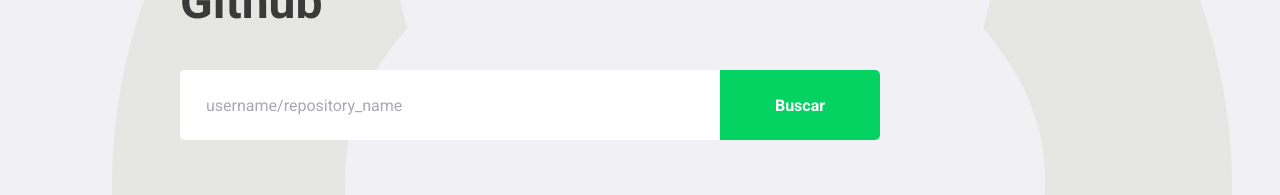
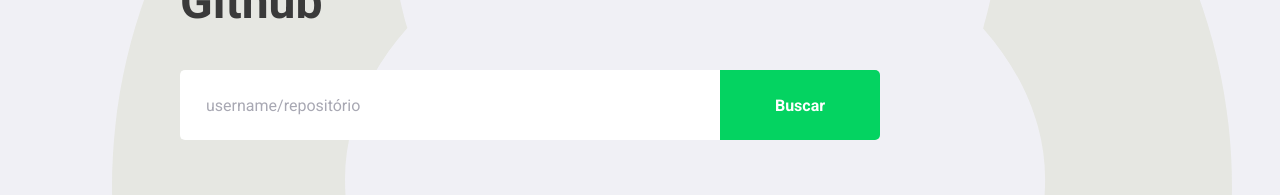
Before and after one commit to biellil/React_Typescript, a React (Create React App) app in the folder gitcollection/: page / in a window 1280 px wide. Shown: the part 382-577 px from the top of the page. Built offline with nearby package versions, Linux system fonts and the light colour scheme.

Commit message:
14/04
Nota de atualização 14/04: Hoje, implementei um tratamento de erro para o caso em que o repositório do GitHub não seja válido. Caso não seja válido, a aplicação será modificada para informar ao usuário que o repositório ou usuário não foi encontrado

```diff
--- a/gitcollection/src/pages/Dashboard/index.tsx
+++ b/gitcollection/src/pages/Dashboard/index.tsx
@@ -1,6 +1,6 @@
 import React from 'react';
 
-import { Title, Form, Repos } from"./styles"
+import { Title, Form, Repos ,Error} from"./styles"
 import logo from "../../assets/logo.svg";
 import { FiChevronRight } from 'react-icons/fi';
 import { api } from "../../services/api";
@@ -16,11 +16,21 @@
 export const Dashboard: React.FC = () => {
   const [repos, setRepos] = React.useState<GithubRepository[]>([]);
   const [newRepo, setNewRepo] = React.useState('');
+  const [inputError,setInputError] = React.useState('');
+
   function handleInputChange(event: React.ChangeEvent<HTMLInputElement>): void {
     setNewRepo(event.target.value);
   }
-  async function handleAddRepo (event:React.FormEvent<HTMLFormElement>): Promise<void>{
+
+  async function handleAddRepo (event:React.FormEvent<HTMLFormElement>):
+   Promise<void>{
     event.preventDefault();
+
+    if (!newRepo) {
+      setInputError('Informe o username/repositório');
+      return;
+    }
+
     const response = await api.get<GithubRepository>(`repos/${newRepo}`)
     const repository = response.data
 
@@ -32,11 +42,14 @@
     <>
     <img src = {logo} alt= "GitCollection"/>
     <Title>Catálogo de repositórios do Github</Title>
-    <Form onSubmit={handleAddRepo}>
-       <input placeholder="username/repository_name"
+    <Form hasError={Boolean(inputError)} onSubmit={handleAddRepo}>
+       <input placeholder="username/repositório"
          onChange={handleInputChange}/>
         <button type="submit">Buscar</button>
-    </Form>
+
+    </Form  >
+
+    {inputError && <Error>{inputError}</Error>}
 
     <Repos>
        {repos.map(repository => (
--- a/gitcollection/src/pages/Dashboard/styles.ts
+++ b/gitcollection/src/pages/Dashboard/styles.ts
@@ -1,5 +1,10 @@
-import styled from "styled-components";
+import styled, { css } from 'styled-components';
 import {shade} from 'polished'
+
+
+interface formProps{
+  hasError : boolean;
+}
 
 export const Title = styled.h1`
   font-size: 48px;
@@ -9,7 +14,7 @@
   margin-top: 80px;
 `;
 
-export const Form = styled.form`
+export const Form = styled.form<formProps>`
 margin-top: 40px;
   max-width: 700px;
   display: flex;
@@ -21,6 +26,13 @@
     border-radius: 5px 0px 0px 5px;
     color: #3a3a3a;
     border-right: 0;
+
+    ${props =>
+      props.hasError &&
+      css`
+        border-color: #c53030;
+      `}
+
     &::placeholder {
       color: #a8a8b3;
     }
@@ -79,3 +91,10 @@
     }
   }
 `;
+
+export const Error = styled.span`
+
+display: block;
+color: #c53030;
+margin-top:8px ;
+`;
```
